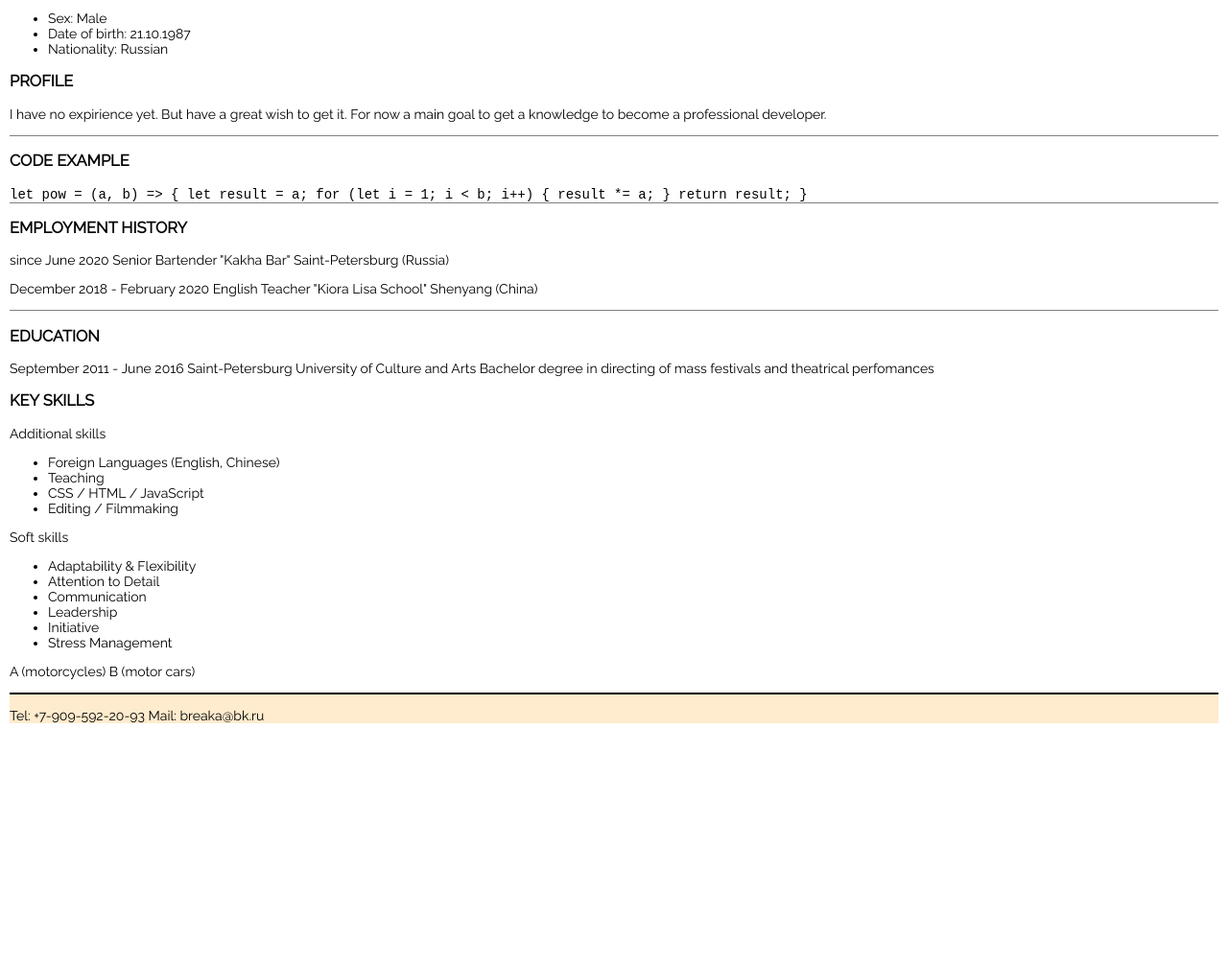
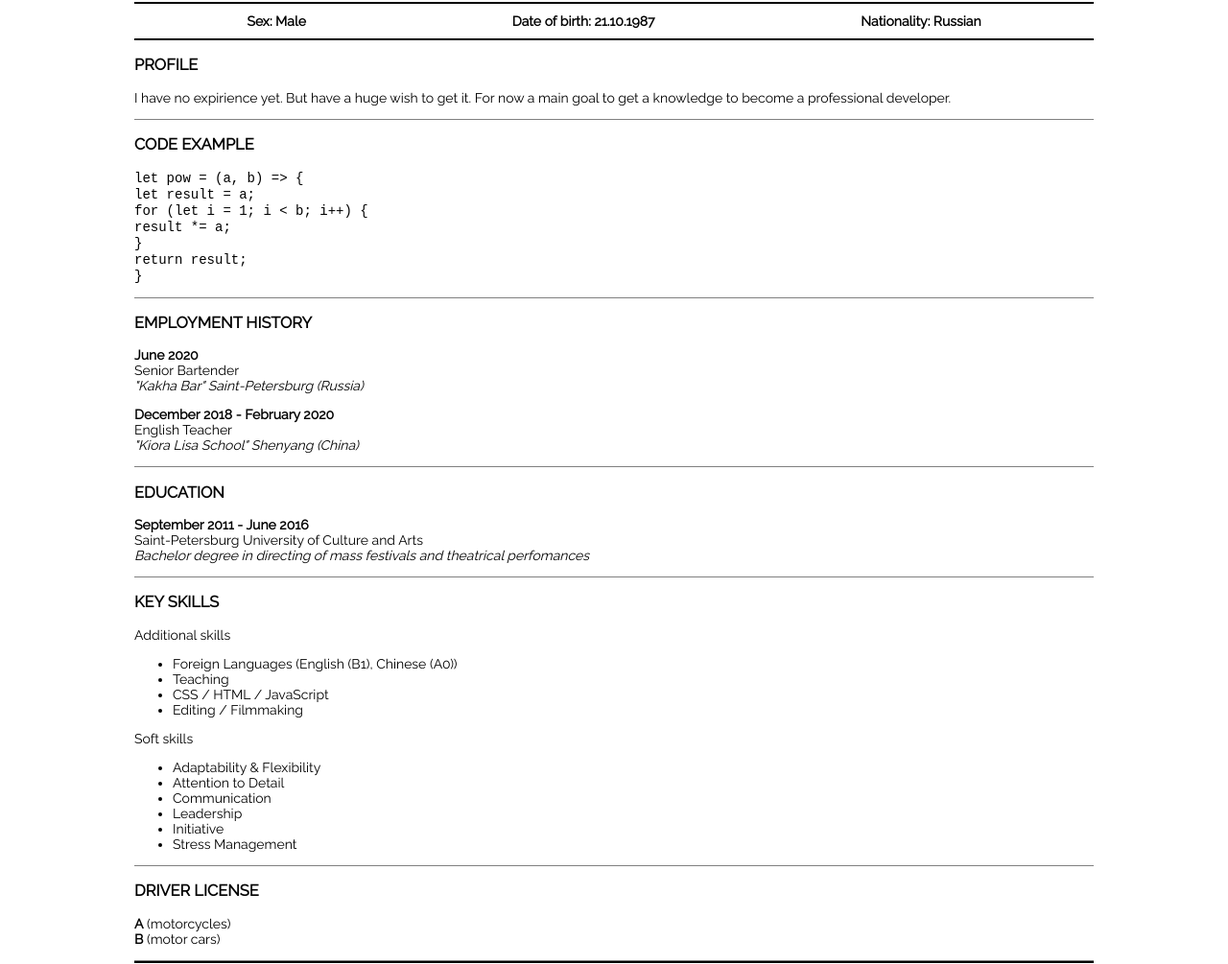
Before and after one commit to 8-ka/rsschool-cv_0, a plain HTML site: page index.html in a window 1280 px wide. Shown: the part 213-1218 px from the top of the page at 96% size. Before the commit the page ends 991 px from the top, so only its background shows below. Drawn offline with Linux system fonts and the light colour scheme.

Commit message:
docs update

```diff
--- a/rsschool-cv-html/index.html
+++ b/index.html
@@ -11,15 +11,11 @@
         <header class="header">
             <div class="header__container">
                 <div class="header__avatar">
-                    <img class="header__img"src="img/avatar.jpg" alt="Anton Bersenev">
+                    <img class="header__img" src="img/avatar.jpg" alt="Anton Bersenev">
                 </div>
                 <section class="header__main">
-                    <p class="position">
-                        <h1>Junior JavaScript Developer</h1>
-                    </p>
-                    <p class="name">
-                        <h2>Anton Bersenev</h2>
-                    </p>
+                    <p class="position"><h1>Junior JavaScript Developer</h1></p>
+                    <p class="name"><h2>Anton Bersenev</h2></p>
                     <p class="contacts">
                         <span class="contacts__tel">Tel: +7-909-592-20-93</span>
                         <span class="contacts__mail">Mail: breaka@bk.ru</span>
@@ -29,64 +25,63 @@
         </header>
         <div class="main__container">
             <aside class="user">
-                <section class="user__info">
-                    <ul>
-                        <li>Sex: Male</li>
-                        <li>Date of birth: 21.10.1987</li>
-                        <li>Nationality: Russian</li>
-                    </ul>
-                </section>
+                <div class="user__info">
+                        <span>Sex: Male</span>
+                        <span>Date of birth: 21.10.1987</span>
+                        <span>Nationality: Russian</span>
+                </div>
             </aside>
             <main class="main">
-                <section class="main__info">
+                <div class="main__info">
                     <section class="main__profile underline">
                         <h3>PROFILE</h3>
                         <p class="profile">I have no expirience yet.
-                            But have a great wish to get it. For now a main goal to get a knowledge to become a professional developer.</p>
+                            But have a huge wish to get it. For now a main goal to get a knowledge to become a professional developer.</p>
                     </section>
                     <section class="main__code underline">
                         <h3>CODE EXAMPLE</h3>
-                        <code>
-                            let pow = (a, b) => {
-                                let result = a;
-                                for (let i = 1; i < b; i++) {
-                                    result *= a;
-                                }
-                                return result;
-                            }
-                        </code>
+                        <p>
+                            <code>
+                                let pow = (a, b) => {<br>
+                                    let result = a;<br>
+                                    for (let i = 1; i < b; i++) {<br>
+                                        result *= a;<br>
+                                    }<br>
+                                    return result;<br>
+                                }<br>
+                            </code>
+                        </p>
                     </section>
                     <section class="main__history underline">
                         <h3>EMPLOYMENT HISTORY</h3>
                         <p class="first">
-                            since June 2020
-                            Senior Bartender
-                            "Kakha Bar" Saint-Petersburg (Russia)
+                            <b>June 2020</b><br>
+                               Senior Bartender <br>
+                            <i>"Kakha Bar" Saint-Petersburg (Russia)</i>
                         </p>
                         <p class="second">
-                            December 2018 - February 2020
-                            English Teacher
-                            "Kiora Lisa School" Shenyang (China)
+                            <b>December 2018 - February 2020</b><br>
+                               English Teacher<br>
+                            <i>"Kiora Lisa School" Shenyang (China)</i>
                         </p>
                     </section>
-                    <section class="main__edu">
+                    <section class="main__edu underline">
                         <h3>EDUCATION</h3>
                         <p class="edu">
-                        September 2011 - June 2016
-                        Saint-Petersburg University of Culture and Arts
-                        Bachelor degree in directing of mass festivals and theatrical perfomances
+                        <b>September 2011 - June 2016</b><br>
+                           Saint-Petersburg University of Culture and Arts<br>
+                        <i>Bachelor degree in directing of mass festivals and theatrical perfomances</i>
                         </p>
                     </section>
-                    <section class="main__skills">
+                    <section class="main__skills underline">
                         <h3>KEY SKILLS</h3>
                         <p class="add_skills"> Additional skills
                             <ul>
-                                <li>Foreign Languages (English, Chinese)</li>
+                                <li>Foreign Languages (English (B1), Chinese (A0))</li>
                                 <li>Teaching</li>
                                 <li>CSS / HTML / JavaScript</li>
                                 <li>Editing / Filmmaking</li>
-                            </ul>
-                        </p>
+                            </ul></p>
                         <p class="soft_skills"> Soft skills
                             <ul>
                                 <li>Adaptability & Flexibility</li>
@@ -95,16 +90,16 @@
                                 <li>Leadership</li>
                                 <li>Initiative</li>
                                 <li>Stress Management</li>
-                            </ul>
+                            </ul></p>
+                    </section>
+                    <section class="main__drive underline">
+                        <h3>DRIVER LICENSE</h3>
+                        <p>
+                            <b>A</b> (motorcycles)<br>
+                            <b>B</b> (motor cars)
                         </p>
                     </section>
-                    <section class="main__drive">
-                        <p>
-                            A (motorcycles)
-                            B (motor cars)
-                        </p>
-                    </section>
-                </section>
+                </div>
             </main>
         </div>
         <footer class="footer">
--- a/rsschool-cv-html/style.css
+++ b/style.css
@@ -19,6 +19,7 @@ body {
   max-height: 200px;
   background-color: blanchedalmond;
   border-bottom: 2px solid #000;
+  margin-bottom: 5px;
 }
 
 .header__avatar {
@@ -52,9 +53,47 @@ body {
   border-bottom: 1px solid grey;
 }
 
+.main {
+  border-bottom: 2px solid #000;
+  margin-bottom: 5px;
+}
+
+.main__container {
+  width: 100%;
+  max-width: 1000px;
+  margin: 0 auto;
+  border-top: 2px solid #000;
+}
+
+.user {
+  border-bottom: 2px solid #000;
+  margin-bottom: 5px;
+}
+
+.user__info {
+  display: flex;
+  justify-content: space-around;
+  padding: 10px;
+  font-weight: 700;
+}
+
 /*FOOTER*/
 
 .footer {
+  width: 100%;
+  max-width: 1000px;
+  margin: 0 auto;
+  font-weight: 700;
   background-color: blanchedalmond;
   border-top: 2px solid #000;
 }
+
+.footer__contacts {
+  display: flex;
+  justify-content: center;
+  padding: 0px 0px 15px 0px;
+}
+
+.contacts__tel {
+  margin-right: 20px;
+}
```
Also changed, not shown: ScreenShot.jpg (added), img/avatar.jpg (renamed from rsschool-cv-html/img/avatar.jpg).
